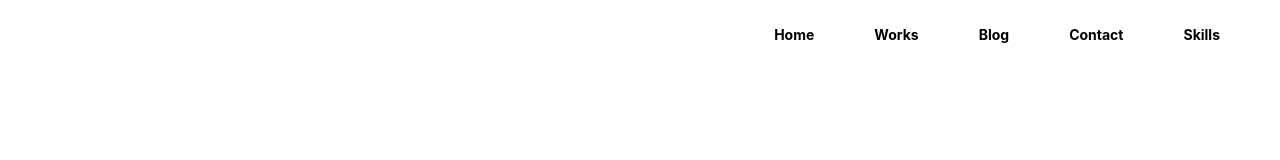
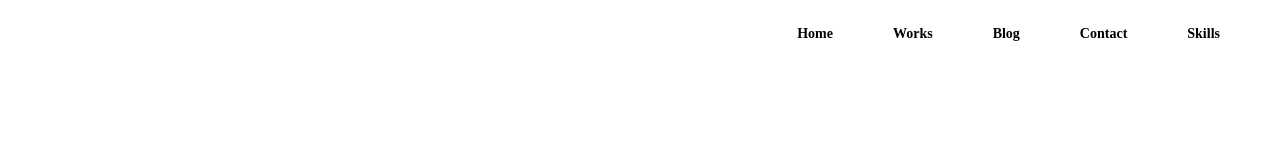
Before and after one commit to satyam22i/MyPortfolioWebsite, a React (Vite) app in the folder frontend/: page / in a window 1280 px wide. Shown: the top 160 px of the page. Built offline with nearby package versions, Linux system fonts and the light colour scheme; no server answers.

Commit message:
Update style.css

```diff
--- a/frontend/src/components/style.css
+++ b/frontend/src/components/style.css
@@ -90,7 +90,7 @@
 
 
 .header-content {
-  font-family: Inter, sans-serif;
+  font-family: cursive;
   font-weight: 400;
   margin-top: 1.5em;
   display: flex;
```
